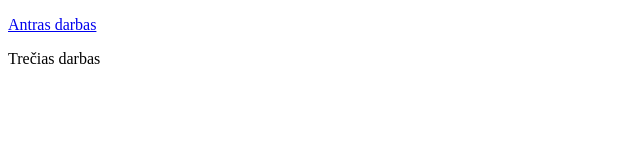
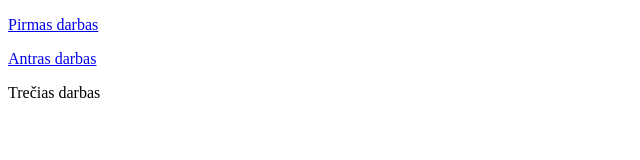
Before and after one commit to jpetrauskas/jpetrauskas.github.io, a plain HTML site: page index.html in a window 1280 px wide. Shown: the whole page, without its empty margins (0-640 px from the left). Drawn offline with Linux system fonts and the light colour scheme.

Commit message:
Update index.html

```diff
--- a/index.html
+++ b/index.html
@@ -4,8 +4,8 @@
         <meta charset="utf-8">
     </head>
     <body>
-	    <p>  <a href="pirmas/kelione.html> Pirmas darbas </a> </p>
-		    <p>  <a href="antras/receptai.html> Antras darbas  </a> </p>
+	    <p>  <a href="pirmas/kelione.html"> Pirmas darbas </a> </p>
+		    <p>  <a href="antras/receptai.html"> Antras darbas  </a> </p>
 	<p> Trečias darbas </p>
 	</body>
 	</html>
```
